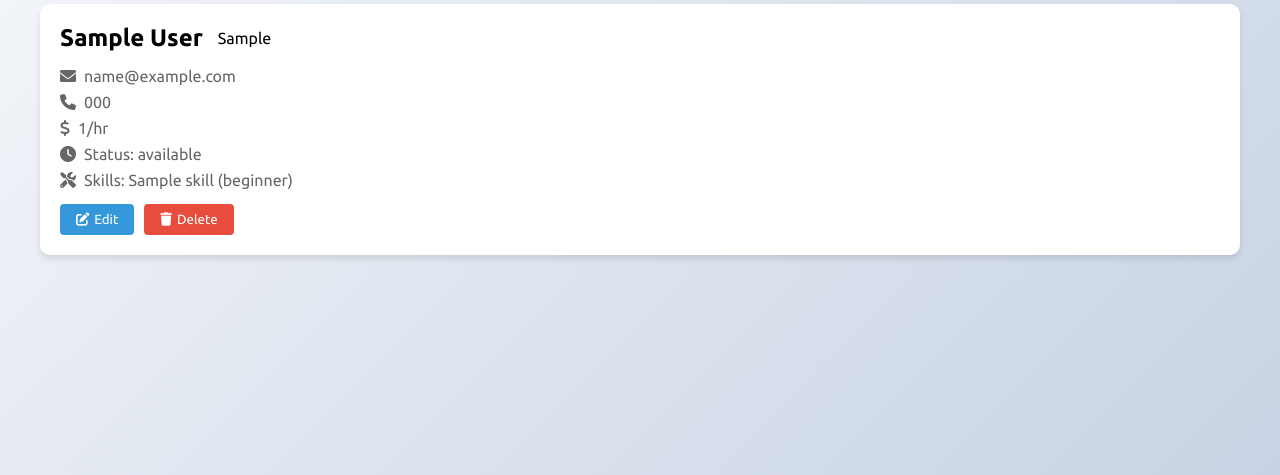
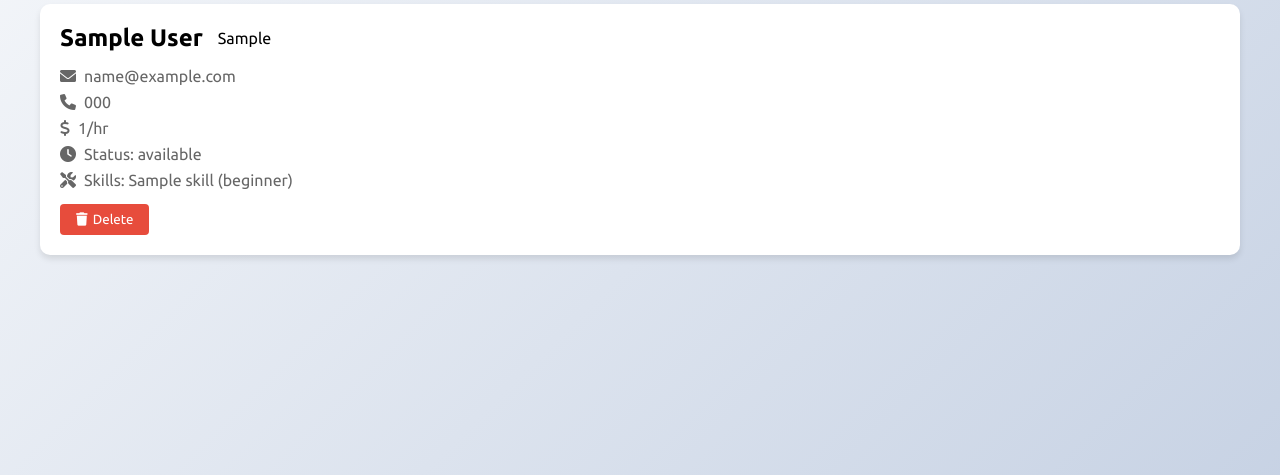
Before and after one commit to nafis-muktashid/CSE311L-CC, a PHP site: page /employees.php in a window 1280 px wide. Shown: the part 146-621 px from the top of the page. Run offline with PHP 8.4, Linux system fonts and the light colour scheme; a user stored in the database is signed in; tables that the repository leaves empty hold one stand-in row (values such as "Sample post").

Commit message:
employee info can not be edited

```diff
--- a/employees.php
+++ b/employees.php
@@ -34,8 +34,7 @@ $stmt->execute();$result = $stmt->get_result();
                                 <p><i class="fas fa-clock"></i> Status: <?php echo htmlspecialchars($employee['availability_status']); ?></p>                                <?php if($employee['skills']): ?>
                                     <p><i class="fas fa-tools"></i> Skills: <?php echo htmlspecialchars($employee['skills']); ?></p>                                <?php endif; ?>
                             </div>                            <div class="employee-actions">
-                                <button class="edit-btn" onclick="editEmployee(<?php echo $employee['employeeId']; ?>)">                                    <i class="fas fa-edit"></i> Edit
-                                </button>                                <form method="POST" action="utilities/delete_employee.php" style="display: inline;" onsubmit="return confirm('Are you sure you want to delete this employee?');">
+                                <form method="POST" action="utilities/delete_employee.php" style="display: inline;" onsubmit="return confirm('Are you sure you want to delete this employee?');">
                                     <input type="hidden" name="employeeId" value="<?php echo $employee['employeeId']; ?>">
                                     <button type="submit" class="delete-btn">
                                         <i class="fas fa-trash"></i> Delete
```
